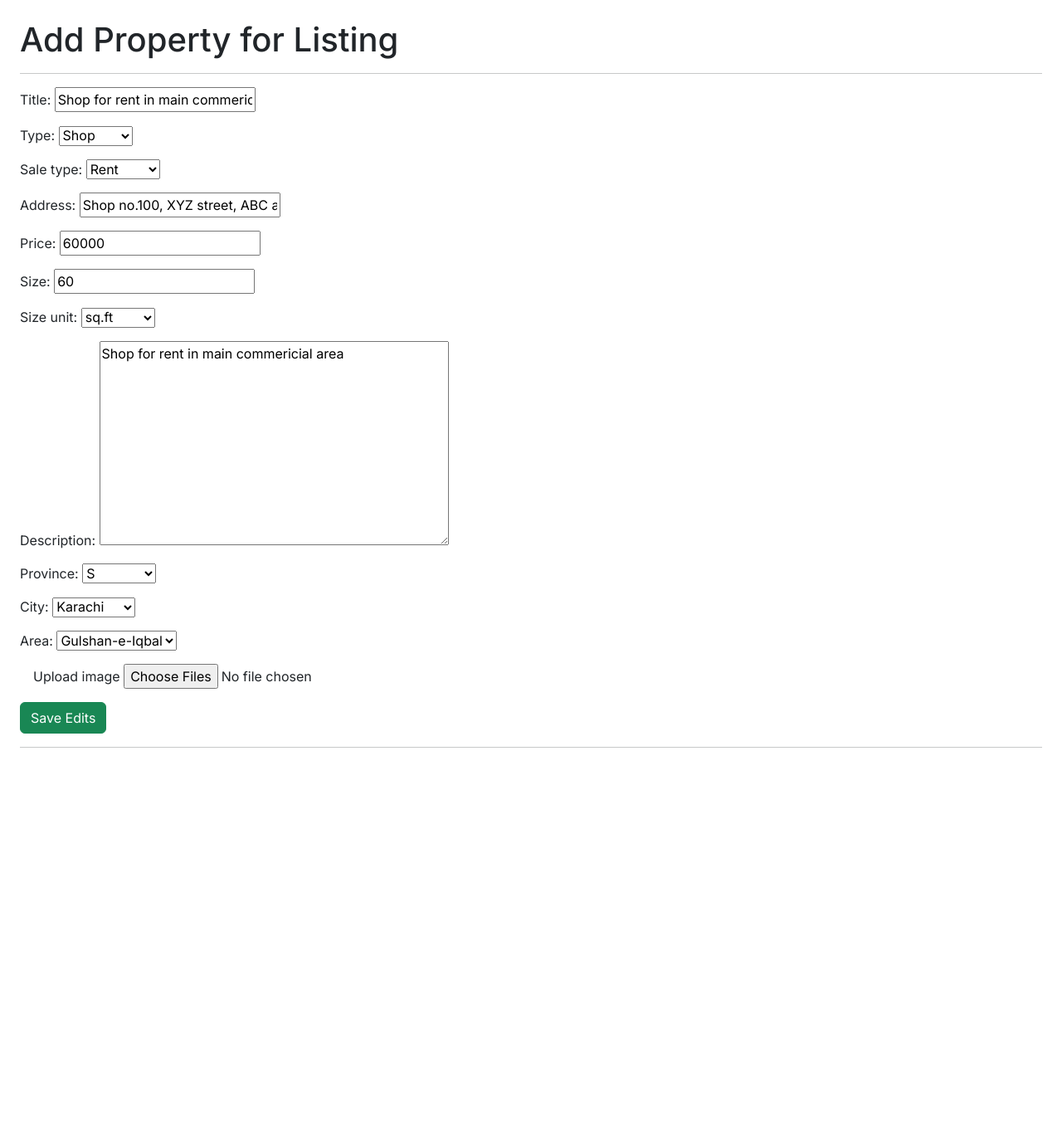
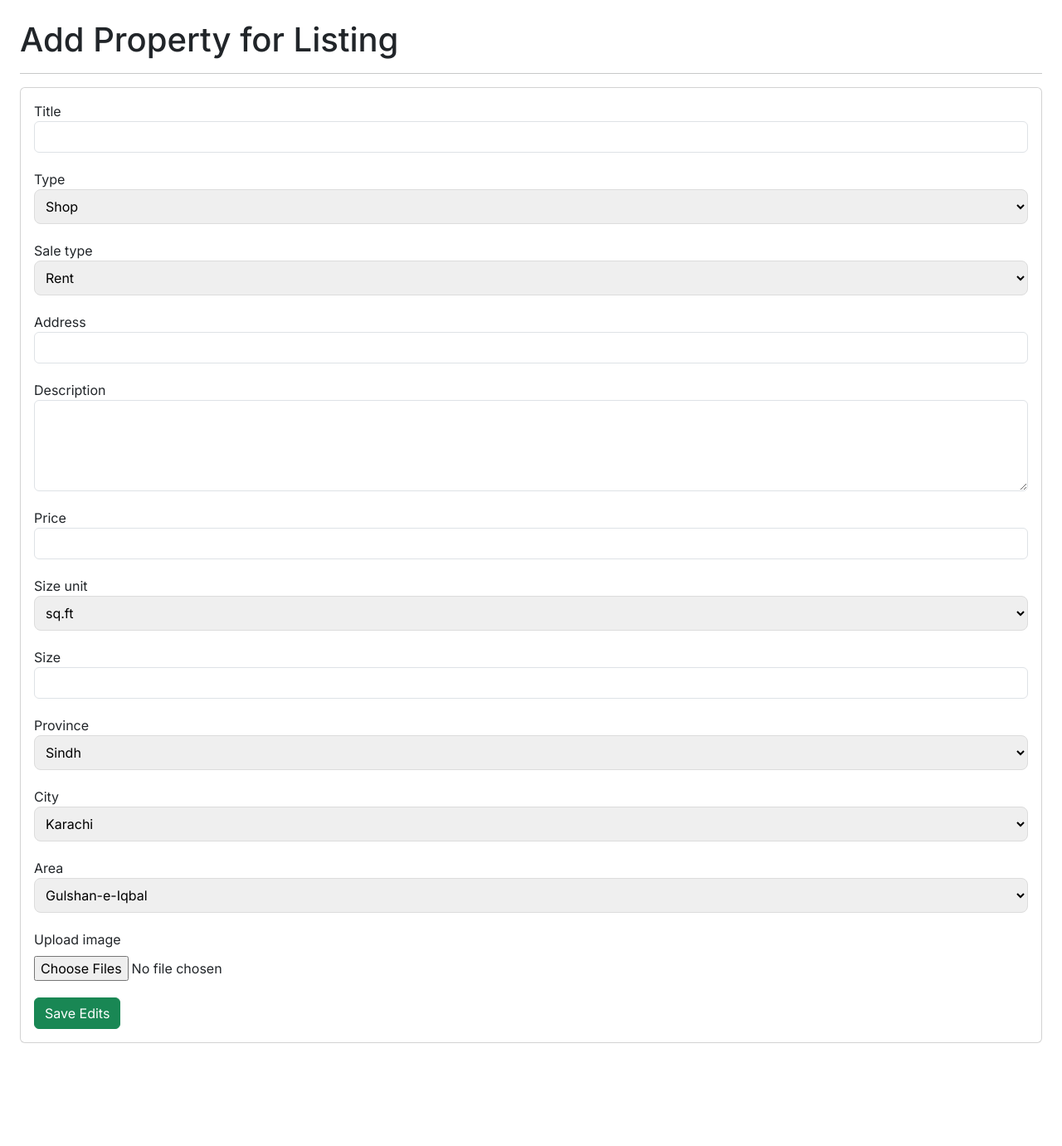
Before and after one commit to Hamdan-Khan/Django-Real-Estate-App, a Django app: page /user/my_listings/edit/11 in a window 1280 px wide. Shown: the part 56-1437 px from the top of the page at 83% size. Before the commit the page ends 957 px from the top, so only its background shows below. Run offline with Django 4.2, Linux system fonts and the light colour scheme; a user stored in the database is signed in; data comes from the database, SQL or seed files in the repository; both versions use the stored data as it was after the commit.

Commit message:
Add property form updated

```diff
--- a/market/models.py
+++ b/market/models.py
@@ -16,9 +16,9 @@ def property_pic_path(instance, filename):
 
 class PropertyType(models.Model):
     PROPERTY_TYPE_CHOICES = [
-        ("Plot", "P"),
-        ("Shop", "S"),
-        ("House", "H"),
+        ("Plot", "Plot"),
+        ("Shop", "Shop"),
+        ("House", "House"),
     ]
     name = models.CharField(choices=PROPERTY_TYPE_CHOICES, max_length=40)
 
@@ -53,10 +53,10 @@ class Property(models.Model):
         ("Rent", "Rent"),
     ]
     PROVINCE_CHOICES = [
-        ("Sindh", "S"),
-        ("Punjab", "P"),
-        ("Balochistan", "B"),
-        ("KPK", "K"),
+        ("Sindh", "Sindh"),
+        ("Punjab", "Punjab"),
+        ("Balochistan", "Balochistan"),
+        ("KPK", "KPK"),
     ]
     title = models.CharField(max_length=300, blank=True, null=True)
     owner = models.ForeignKey(
@@ -82,7 +82,7 @@ class Property(models.Model):
         default=timezone.now, blank=True, null=True)
 
     def __str__(self):
-        return self.title
+        return self.title if self.title else str(self.id)
 
 
 def validate_file_size(value):
--- a/market/templates/market/property_contact.html
+++ b/market/templates/market/property_contact.html
@@ -25,7 +25,7 @@
             </div>
             <div class="form-group">
               <label for="{{ form.message_text.id_for_label }}">{{form.message_text.label}}</label>
-              <textarea class="form-control" id="{{ form.sender_email.id_for_label }}" rows="4"></textarea>
+              <textarea class="form-control" id="{{ form.message_text.id_for_label }}" rows="4"></textarea>
             </div>
             {% csrf_token %}
             <button type="submit" class="btn btn-success no-stretch">Send message</button>
--- a/static/css/base.css
+++ b/static/css/base.css
@@ -50,6 +50,17 @@ body {
     max-width: max-content;
 }
 
+select {
+    width: 100%;
+    border: 1px solid rgb(220, 220, 220);
+    padding: 9px;
+    border-radius: 8px;
+}
+
+select:focus {
+    outline: none;
+    border-color: rgb(127, 178, 255);
+}
 
 @media only screen and (max-width: 768px) {
     .owner-p-desc {
--- a/users/templates/users/add_property_form.html
+++ b/users/templates/users/add_property_form.html
@@ -7,18 +7,62 @@
 <div>
     <h1>Add Property for Listing</h1>
     <hr>
-    <form method="post" enctype="multipart/form-data">
-        {{ form.as_p }}
+    <div class="card card-body">
+        <form method="post" enctype="multipart/form-data" class="form-flex">
+            <div class="form-group">
+                <label for="{{ form.title.id_for_label }}">{{form.title.label}}</label>
+                <input name={{ form.title.name}} type="text" class="form-control" id="{{ form.title.id_for_label }}"/>
+            </div>
+            <div class="form-group">
+                <label for="{{ form.type.id_for_label }}" style="display: block;">{{form.type.label}}</label>
+                {{ form.type }}
+            </div>
+            <div class="form-group">
+                <label for="{{ form.sale_type.id_for_label }}" style="display: block;">{{form.sale_type.label}}</label>
+                {{ form.sale_type }}
+            </div>
+            <div class="form-group">
+                <label for="{{ form.address.id_for_label }}">{{form.address.label}}</label>
+                <input name={{ form.address.name}} type="text" class="form-control" id="{{ form.address.id_for_label }}"/>
+            </div>
+            <div class="form-group">
+                <label for="{{ form.description.id_for_label }}">{{form.description.label}}</label>
+                <textarea class="form-control" id="{{ form.description.id_for_label }}" rows="4"></textarea>
+            </div>
+            <div class="form-group">
+                <label for="{{ form.price.id_for_label }}">{{form.price.label}}</label>
+                <input name={{ form.price.name}} type="number" class="form-control" id="{{ form.price.id_for_label }}"/>
+            </div>
+            <div class="form-group">
+                <label for="{{ form.size_unit.id_for_label }}" style="display: block;">{{form.size_unit.label}}</label>
+                {{ form.size_unit }}
+            </div>
+            <div class="form-group">
+                <label for="{{ form.size.id_for_label }}">{{form.size.label}}</label>
+                <input name={{ form.size.name}} type="number" class="form-control" id="{{ form.size.id_for_label }}"/>
+            </div>
+            <div class="form-group">
+                <label for="{{ form.province.id_for_label }}" style="display: block;">{{form.province.label}}</label>
+                {{ form.province }}
+            </div>
+            <div class="form-group">
+                <label for="{{ form.city.id_for_label }}" style="display: block;">{{form.city.label}}</label>
+                {{ form.city }}
+            </div>
+            <div class="form-group">
+                <label for="{{ form.area.id_for_label }}" style="display: block;">{{form.area.label}}</label>
+                {{ form.area }}
+            </div>
             {% csrf_token %}
-        <div class="form-group m-3">
-            <label>Upload image</label>
+            <div class="form-group" >
+                <label style="display: block; margin-bottom: 8px">Upload image</label>
                 <input required name="images" type="file" multiple class="form-control-file">
             </div>
-        <button type="submit" class="btn btn-success" >
+            <button type="submit" class="btn btn-success no-stretch" >
                 {% if edit_mode %}Save Edits{% else %}Add Property{% endif %}
             </button>
         </form>
-    <hr>
+    </div>
 </div>
 
 {% endblock %}
```
Also changed, not shown: db.sqlite3, market/migrations/0011_alter_property_province_alter_propertytype_name.py (added), media/property_pics/istockphoto-174860264-612x612_paJixjS.jpg (added). Lines whose indentation alone changed are shown as unchanged.
